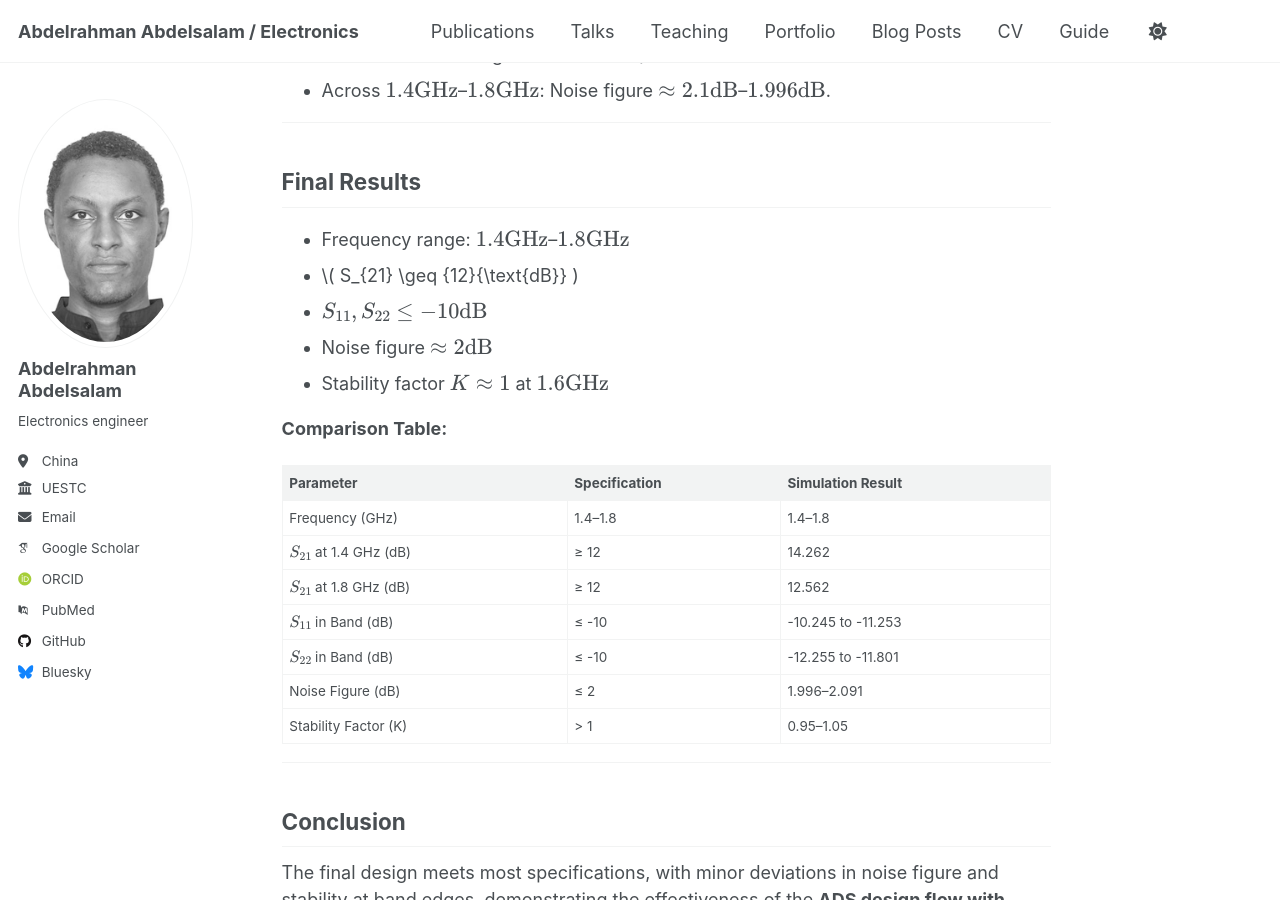
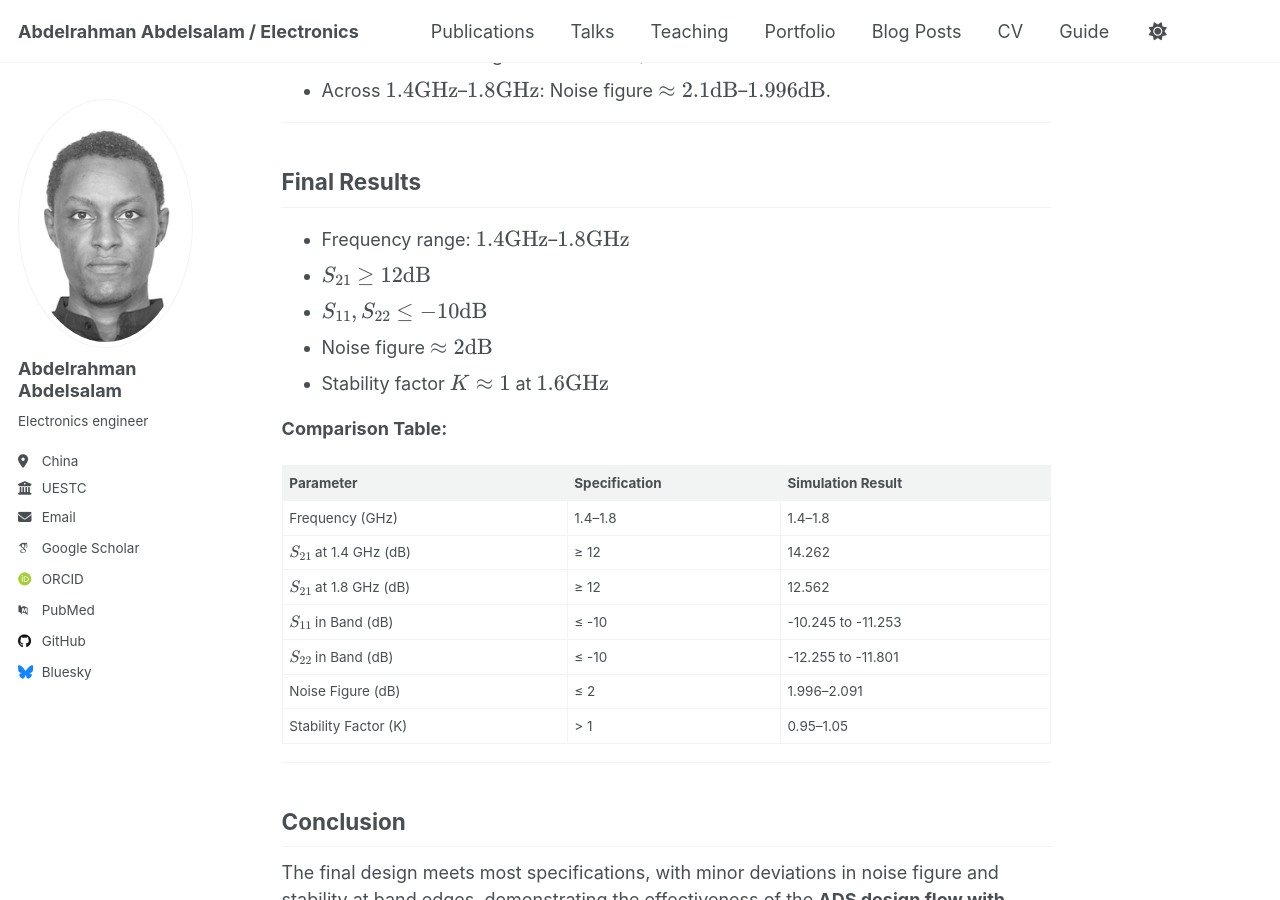
Before and after one commit to abdelrahman-dip/abdelrahmanosman.github.io, a Jekyll site: the page built from _posts/2012-08-14-blog-post-1.md, in a window 1280 px wide and 900 px high, scrolled down 9096 px. Built offline with Jekyll 4.4.1, drawn with Linux system fonts in a browser that asks for light colours; some web fonts are replaced; a script that is not in the unit is left out.

```diff
--- a/_posts/2012-08-14-blog-post-1.md
+++ b/_posts/2012-08-14-blog-post-1.md
@@ -196,7 +196,7 @@ where:
 ## Final Results
 
 - Frequency range: \\(  {1.4}{\text{GHz}} \\)–\\(  {1.8}{\text{GHz}} \\)
-- \\( S_{21} \geq  {12}{\text{dB}} \)
+- \\( S_{21} \geq  {12}{\text{dB}} \\)
 - \\( S_{11}, S_{22} \leq  {-10}{\text{dB}} \\)
 - Noise figure \\( \approx  {2}{\text{dB}} \\)
 - Stability factor \\( K \approx 1 \\) at \\(  {1.6}{\text{GHz}} \\)
```
